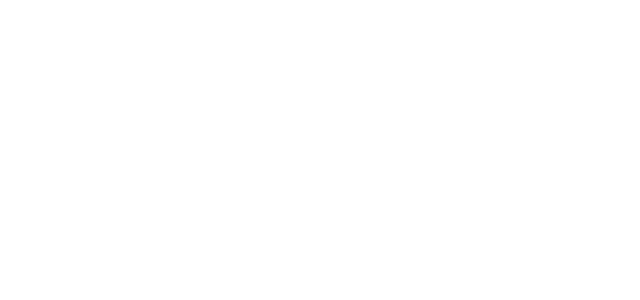
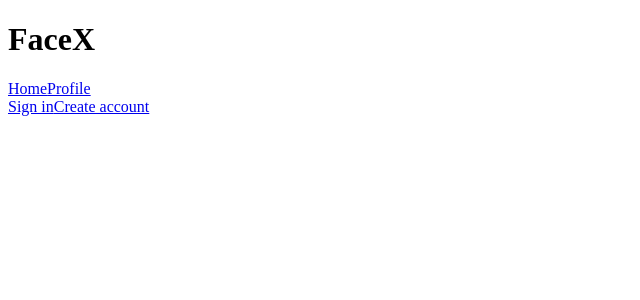
Before and after one commit to froispro6969/FaceX, a React (Vite) app: page / in a window 1280 px wide. Shown: the top 300 px of the page, without its empty margins (0-640 px from the left). Built offline with nearby package versions, Linux system fonts and the light colour scheme.

Commit message:
Create a navbar structuree

```diff
--- a/package.json
+++ b/package.json
@@ -11,7 +11,8 @@
   },
   "dependencies": {
     "react": "^18.2.0",
-    "react-dom": "^18.2.0"
+    "react-dom": "^18.2.0",
+    "react-router-dom": "^6.16.0"
   },
   "devDependencies": {
     "@types/react": "^18.2.15",
--- a/src/App.tsx
+++ b/src/App.tsx
@@ -1,11 +1,17 @@
-
+import { BrowserRouter as Router, Route, Routes } from 'react-router-dom'
+import { Navbar } from './components/Navbar'
 
 function App() {
 
 
   return (
     <div className="App">
-
+      <Router>
+        <Navbar />
+        <Routes>
+          <Route   />
+        </Routes>
+      </Router>
     </div>
   )
 }
--- a/src/components/Navbar.tsx
+++ b/src/components/Navbar.tsx
@@ -0,0 +1,17 @@
+import { Link } from 'react-router-dom'
+
+export const Navbar = () => {
+    return (
+        <div className="navbar-container">
+            <h1 className="navbar-logo">FaceX</h1>
+            <div className="navbar-link">
+                <Link to={"/"}>Home</Link>
+                <Link to={"/profile"}>Profile</Link>
+            </div>
+            <div className='navbar-sign'>
+                <Link to={"/login"}>Sign in</Link>
+                <Link to={"/register"}>Create account</Link>
+            </div>
+        </div>
+    )
+}
```
Also changed, not shown: 1 other file (tests, documents, lock files or other folders).
